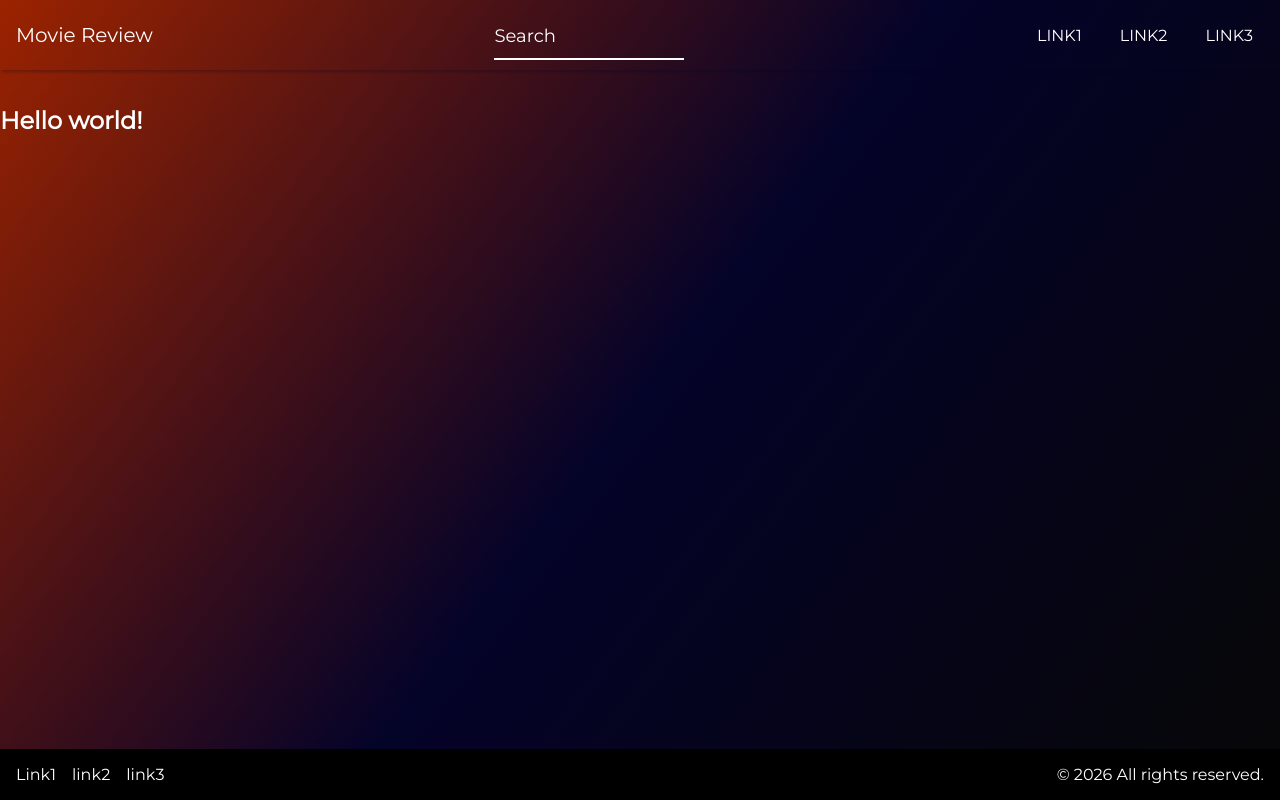
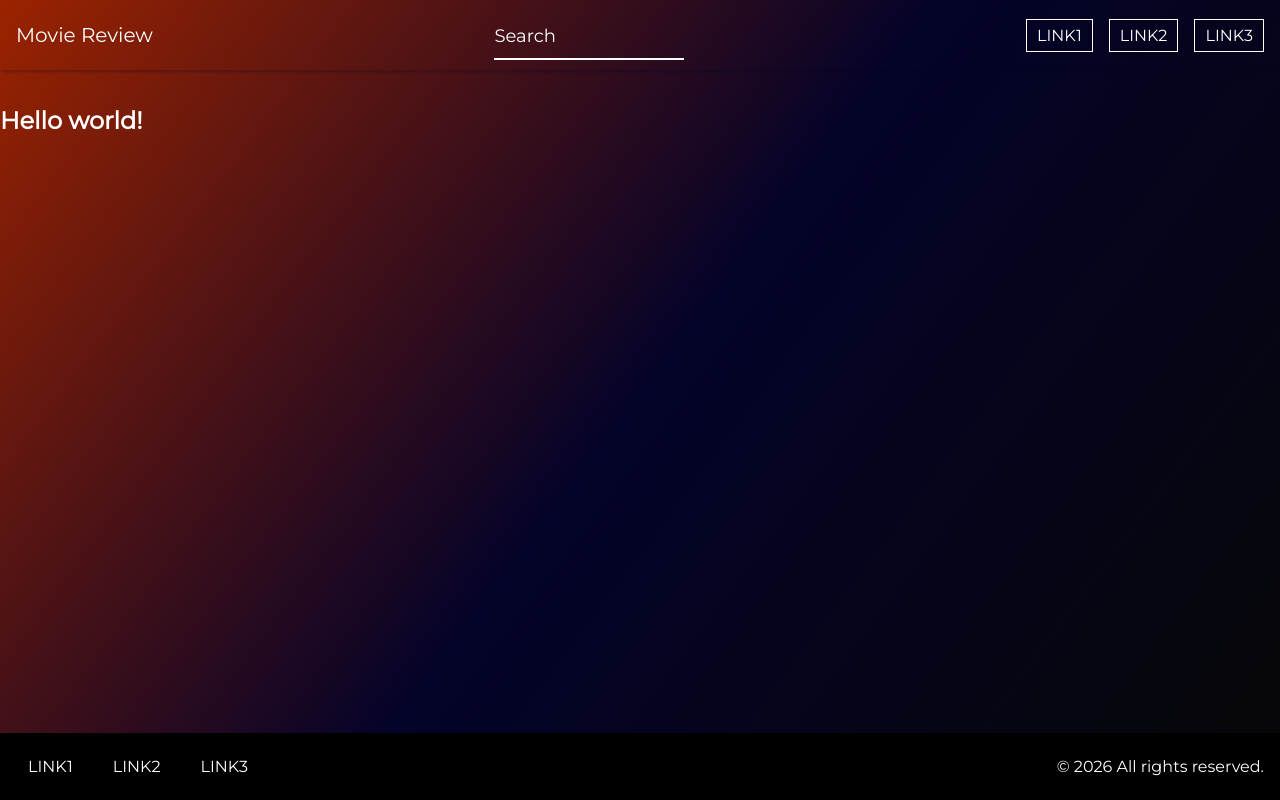
Before and after one commit to AbsoluteMassive/mov-rev-app, a React (Vite) app: page / in a window 1280 px wide. Built offline with nearby package versions, Linux system fonts and the light colour scheme.

Commit message:
Enhanced link styles and hover effects in navigation

```diff
--- a/src/App.css
+++ b/src/App.css
@@ -29,20 +29,48 @@
   gap: 1rem;
 }
 
-.linkC a {
+.linkC a,
+.flc a {
   text-decoration: none;
-  border: 1px solid transparent;
+  border: 1px solid #fff;
   color: #fff;
   padding: 6px 10px;
   text-transform: uppercase;
   transition:
     transform 0.3s ease-in-out,
-    border-color 0.3s ease-in-out;
+    border-color 0.3s ease-in-out,
+    color 0.3s ease-in-out;
 }
-.linkC a:hover {
-  border-color: #fff;
+.linkC a:hover,
+.menuC:hover,
+.flc a:hover {
+  border: 2px solid transparent;
+  border-image: linear-gradient(307deg, #c19292, #2019d7, #e14414) 1;
+  border-color: #e14414;
+  background: linear-gradient(307deg, #c19292, #2019d7, #e14414);
+  background-clip: text;
+  color: transparent;
   transform: scale(1.05);
 }
+.linkC a:active,
+.menuC:active,
+.flc a:active {
+  transform: scale(0.95);
+}
+.menuC {
+  display: none;
+  background-color: transparent;
+  color: #fff;
+  border: 1px solid #fff;
+  padding: 6px 10px;
+  font-size: 20px;
+  cursor: pointer;
+  transition:
+    transform 0.3s ease-in-out,
+    border-color 0.3s ease-in-out,
+    color 0.3s ease-in-out;
+}
+
 .inputC {
   position: relative;
   margin: 10px 1rem;
@@ -81,18 +109,8 @@
   transform: translateY(-20px);
   font-size: 14px;
 }
-.menuC {
-  display: none;
-  background-color: transparent;
-  color: #fff;
-  border: 1px solid #fff;
-  padding: 6px 10px;
-  font-size: 20px;
-  cursor: pointer;
-}
 .fC {
   background: #000;
-
   display: flex;
   justify-content: space-between;
   align-items: center;
@@ -105,9 +123,7 @@
 }
 
 .flc a {
-  text-decoration: none;
-  color: #fff;
-  font-size: 16px;
+  border: 2px solid transparent;
 }
 
 .fC p {
@@ -147,6 +163,9 @@
   .menuC {
     font-size: 1rem;
   }
+  .flc {
+    gap: 0.5rem;
+  }
 }
 @media (max-width: 300px) {
   .navC span {
```
